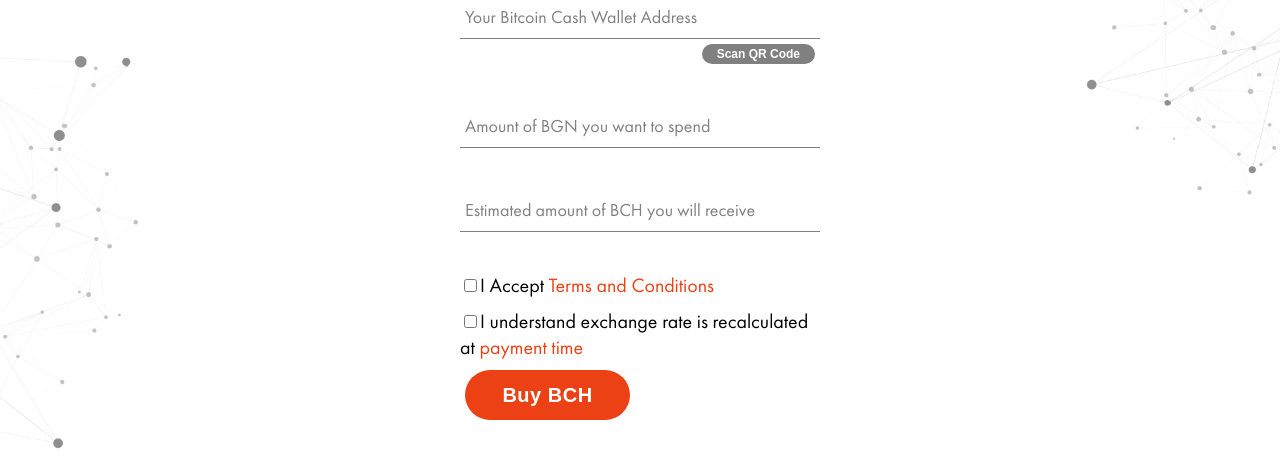
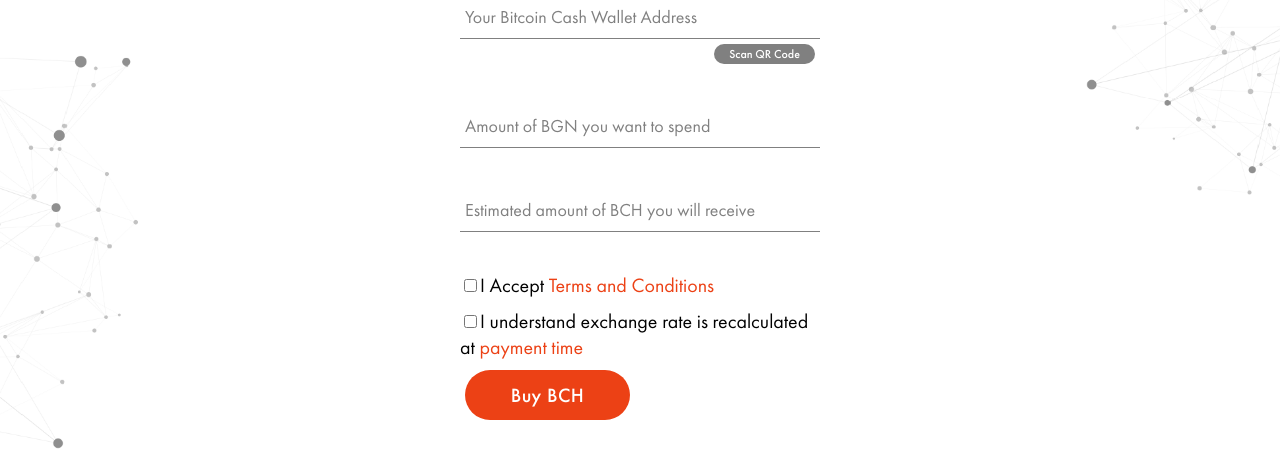
Before and after one commit to tsetsoo/buy-bch, a React (Create React App) app: page / in a window 1280 px wide. Shown: the part 254-724 px from the top of the page. Built offline with nearby package versions, Linux system fonts and the light colour scheme.

Commit message:
https://gitlab.com/poype.io/buybch-frontend/-/issues/5 fix button font

```diff
--- a/src/components/custom-button/custom-buttom.styles.scss
+++ b/src/components/custom-button/custom-buttom.styles.scss
@@ -9,7 +9,7 @@
   background: rgb(236, 65, 21);
   border-color: white;
   color: #fff;
-  font-weight: bolder;
+  font-family: "FuturaMedium", "Verdana", sans-serif;
   border: none;
   cursor: pointer;
   display: flex;
```
